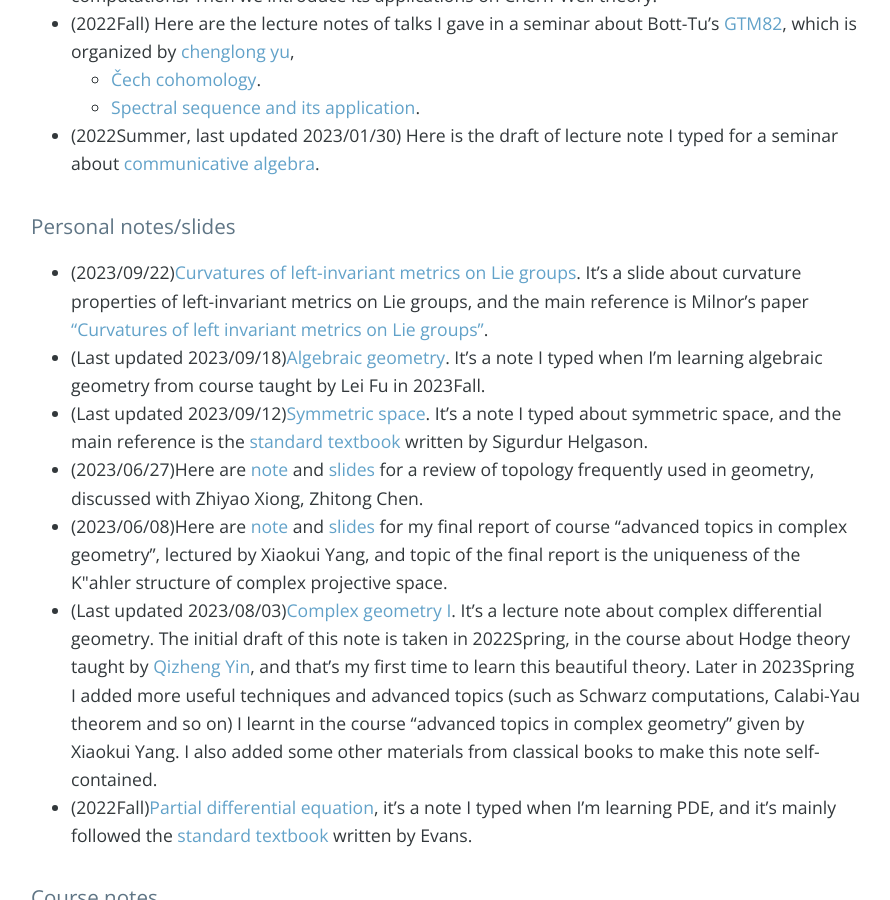
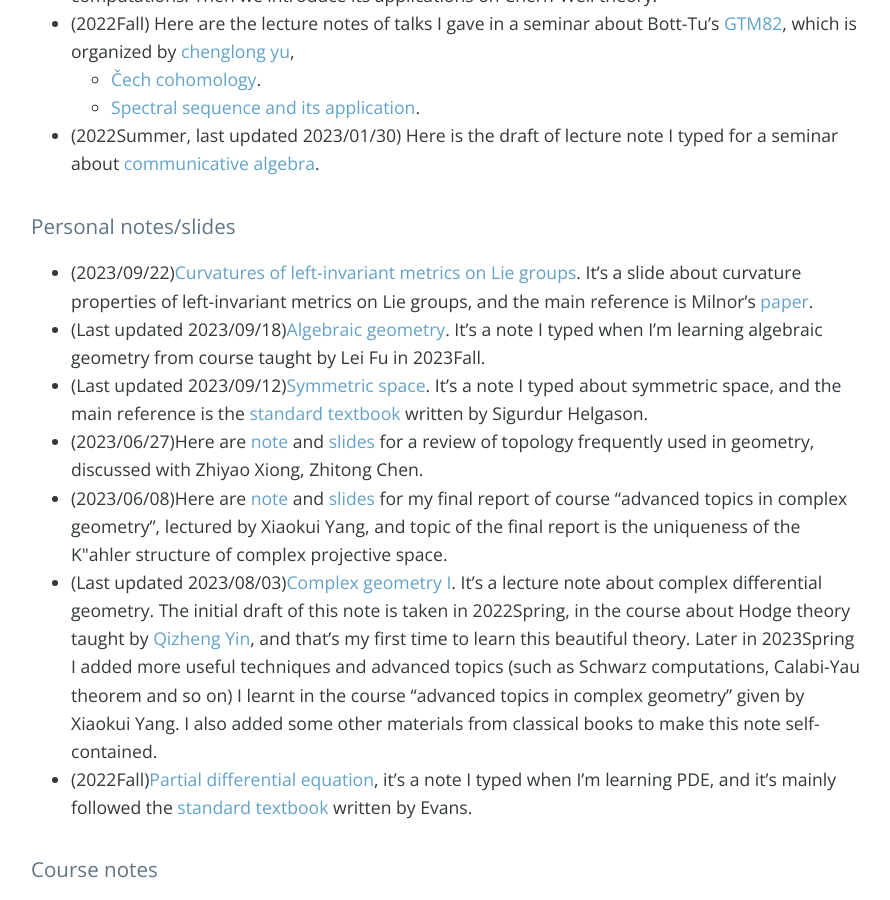
Before and after one commit to bowenl-math/bowenl-math.github.io, a Jekyll site: the page built from index.md, in a window 1280 px wide and 900 px high, scrolled down 821 px. Shown: the whole window, without its empty margins (193-1083 px from the left). Built offline with Jekyll 4.4.1, drawn with Linux system fonts in a browser that asks for light colours; nearby versions of some CDN libraries; our own code applies the rules of GitHub Pages for plain Markdown files; the list of posts is cut into pages by our own code; comment, search, counter and statistics services are not loaded.

Commit message:
Update index.md

```diff
--- a/index.md
+++ b/index.md
@@ -16,7 +16,7 @@
 
 
 ### Personal notes/slides
-* (2023/09/22)[Curvatures of left-invariant metrics on Lie groups](notes/personal notes/Curvature_of_metrics_on_Lie_group). It's a slide about curvature properties of left-invariant metrics on Lie groups, and the main reference is Milnor's paper ["Curvatures of left invariant metrics on Lie groups"](https://mathscinet.ams.org/mathscinet/article?mr=0425012).
+* (2023/09/22)[Curvatures of left-invariant metrics on Lie groups](notes/personal notes/Curvature_of_metrics_on_Lie_group). It's a slide about curvature properties of left-invariant metrics on Lie groups, and the main reference is Milnor's [paper](https://mathscinet.ams.org/mathscinet/article?mr=0425012).
 * (Last updated 2023/09/18)[Algebraic geometry](notes/2023Fall/algebraic_geometry.pdf). It's a note I typed when I'm learning algebraic geometry from course taught by Lei Fu in 2023Fall.
 * (Last updated 2023/09/12)[Symmetric space](notes/personal notes/Symmetric_space/note.pdf). It's a note I typed about symmetric space, and the main reference is the [standard textbook](https://books.google.com.hk/books/about/Differential_Geometry_Lie_Groups_and_Sym.html?id=DWGvsa6bcuMC&redir_esc=y) written by Sigurdur Helgason.
 * (2023/06/27)Here are [note](notes/personal notes/Review_of_topology/note.pdf) and [slides](notes/personal notes/Review_of_topology/slides.pdf) for a review of topology frequently used in geometry, discussed with Zhiyao Xiong, Zhitong Chen.
```
